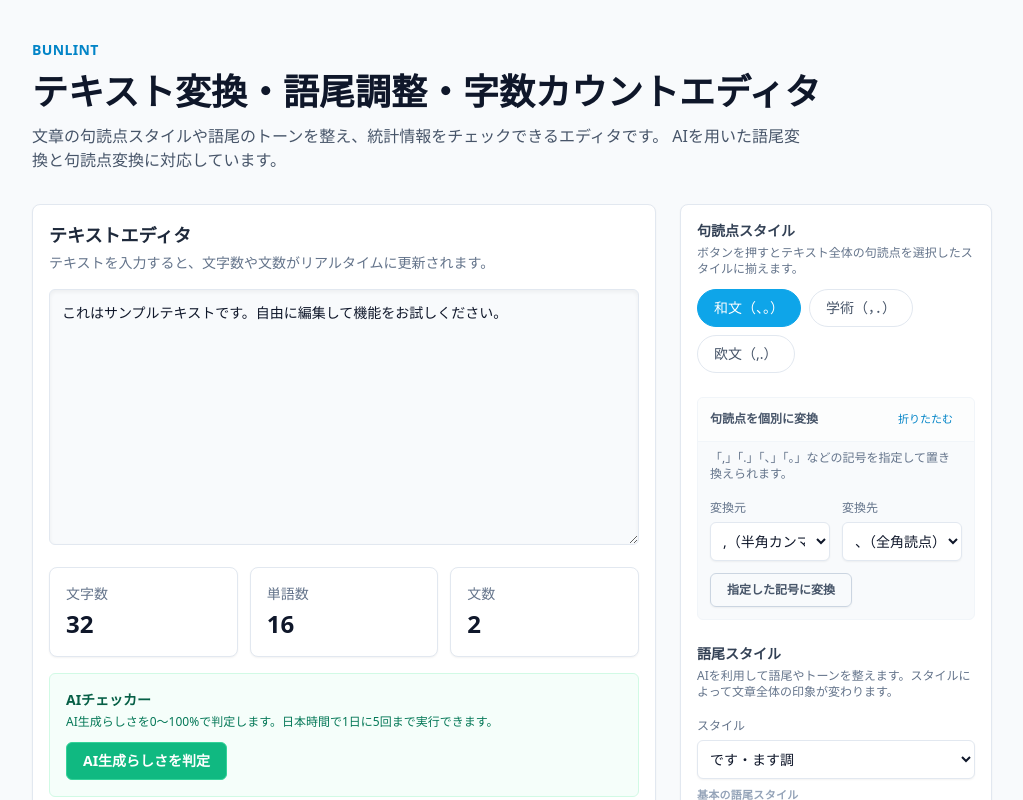
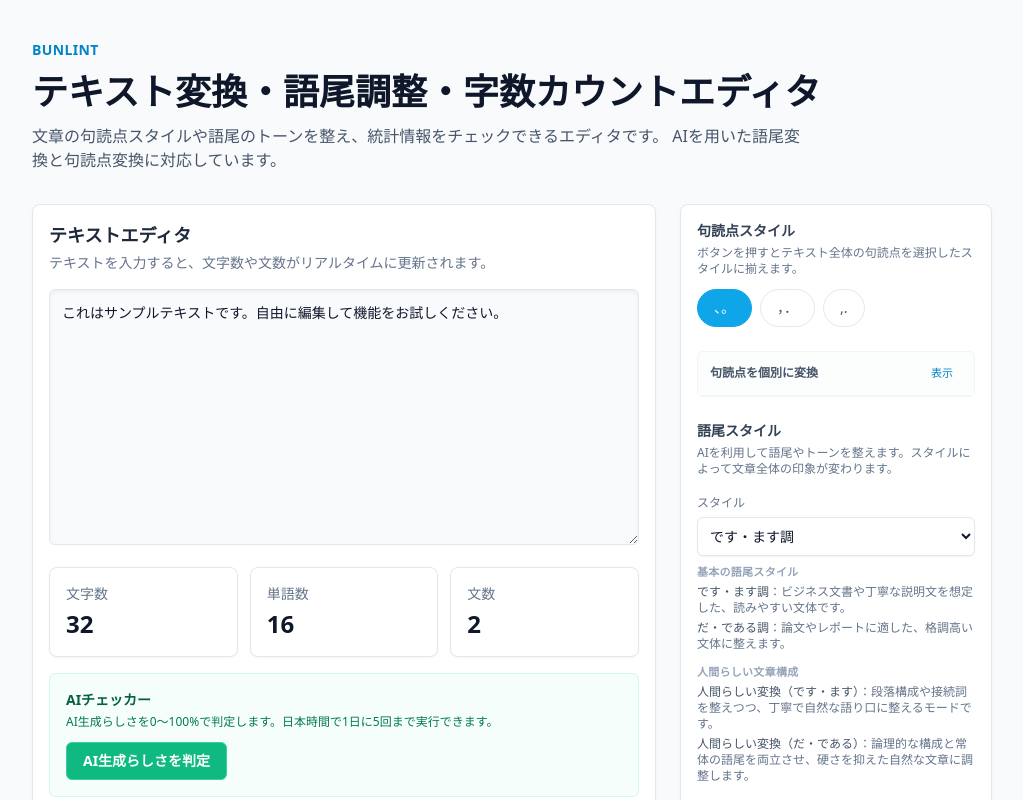
Before and after one commit to Hiro-Chiba/bunlint, a Next.js app: page / in a window 1280 px wide. Shown: the top 800 px of the page, without its empty margins (128-1151 px from the left). Built offline with nearby package versions, Linux system fonts and the light colour scheme.

Commit message:
句読点スタイルUIの表示調整

```diff
--- a/components/TransformationControls.tsx
+++ b/components/TransformationControls.tsx
@@ -27,9 +27,9 @@ type TransformationControlsProps = {
 };
 
 const punctuationModeLabels: Record<PunctuationMode, string> = {
-  japanese: "和文（、。）",
-  academic: "学術（，．）",
-  western: "欧文（,.）",
+  japanese: "、。",
+  academic: "，．",
+  western: ",.",
 };
 
 const punctuationSelectOptions: Array<{
@@ -64,7 +64,7 @@ export function TransformationControls({
   const [fromCharacter, setFromCharacter] = useState<PunctuationCharacter>(",");
   const [toCharacter, setToCharacter] = useState<PunctuationCharacter>("、");
   const [isSampleOpen, setIsSampleOpen] = useState(false);
-  const [isIndividualOpen, setIsIndividualOpen] = useState(true);
+  const [isIndividualOpen, setIsIndividualOpen] = useState(false);
   const activePreset = writingStylePresets[writingStyle];
 
   const handleIndividualReplace = () => {
```
